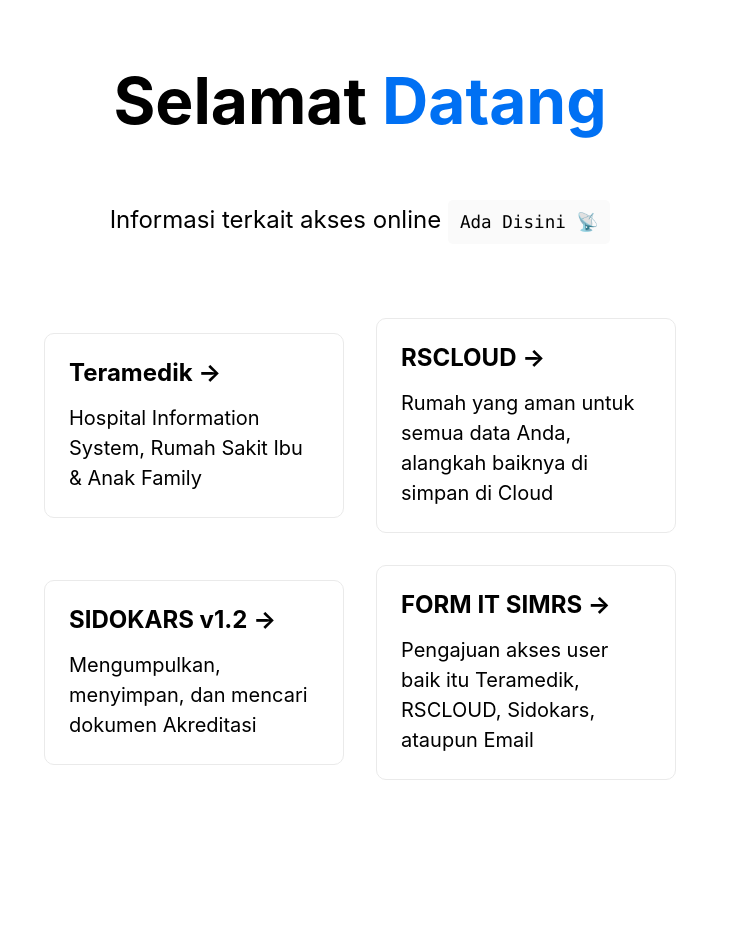
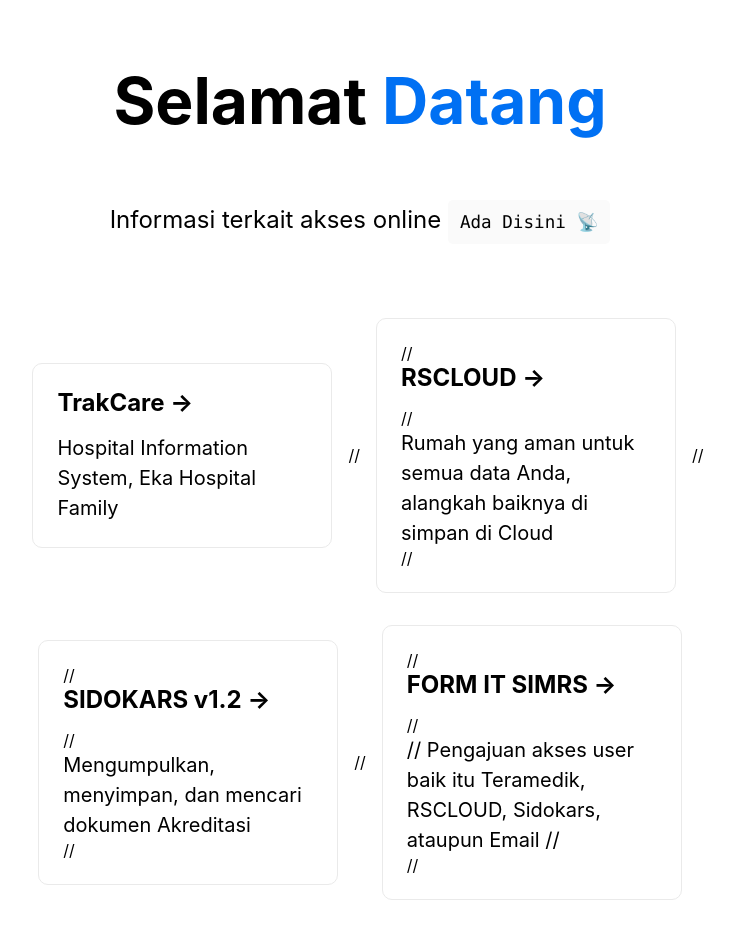
Before and after one commit to ve-verdian/akses-online, a Next.js app: page / in a window 1280 px wide. Shown: the top 934 px of the page, without its empty margins (280-1014 px from the left). Before the commit the page ends 860 px from the top, so only its background shows below. Built offline with nearby package versions, Linux system fonts and the light colour scheme.

Commit message:
Update index.js

```diff
--- a/pages/index.js
+++ b/pages/index.js
@@ -22,27 +22,27 @@
         </p>
 
         <div className={styles.grid}>
-         <a href="http://192.168.100.75" target="_blank" rel="noopener noreferrer" className={styles.card}>
-            <h2>Teramedik &rarr;</h2>
-            <p>Hospital Information System, Rumah Sakit Ibu & Anak Family</p>
+         <a href="https://tctrain.ekahospital.com/trakcare/train/web/csp/system.Home.cls#/Component/SSUserLogon" target="_blank" rel="noopener noreferrer" className={styles.card}>
+            <h2>TrakCare &rarr;</h2>
+            <p>Hospital Information System, Eka Hospital Family</p>
          </a>
 
-          <a href="http://192.168.100.238/nextcloud" target="_blank" rel="noopener noreferrer" className={styles.card}>
-            <h2>RSCLOUD &rarr;</h2>
-            <p>Rumah yang aman untuk semua data Anda, alangkah baiknya di simpan di Cloud</p>
-          </a>
+          // <a href="http://192.168.100.238/nextcloud" target="_blank" rel="noopener noreferrer" className={styles.card}>
+          //   <h2>RSCLOUD &rarr;</h2>
+          //   <p>Rumah yang aman untuk semua data Anda, alangkah baiknya di simpan di Cloud</p>
+          // </a>
 
-          <a href="http://192.168.100.26" target="_blank" rel="noopener noreferrer" className={styles.card}>
-            <h2>SIDOKARS v1.2 &rarr;</h2>
-            <p>Mengumpulkan, menyimpan, dan mencari dokumen Akreditasi</p>
-          </a>
+          // <a href="http://192.168.100.26" target="_blank" rel="noopener noreferrer" className={styles.card}>
+          //   <h2>SIDOKARS v1.2 &rarr;</h2>
+          //   <p>Mengumpulkan, menyimpan, dan mencari dokumen Akreditasi</p>
+          // </a>
 
-          <a href="http://lims.rsiafamily.com:9494/flims/index.php?p=show_detail&id=25/" target="_blank" rel="noopener noreferrer" className={styles.card}>
-            <h2>FORM IT SIMRS &rarr;</h2>
-            <p>
-              Pengajuan akses user baik itu Teramedik, RSCLOUD, Sidokars, ataupun Email
-            </p>
-          </a>
+          // <a href="http://lims.rsiafamily.com:9494/flims/index.php?p=show_detail&id=25/" target="_blank" rel="noopener noreferrer" className={styles.card}>
+          //   <h2>FORM IT SIMRS &rarr;</h2>
+          //   <p>
+          //     Pengajuan akses user baik itu Teramedik, RSCLOUD, Sidokars, ataupun Email
+          //   </p>
+          // </a>
         </div>
       </main>
 
```
